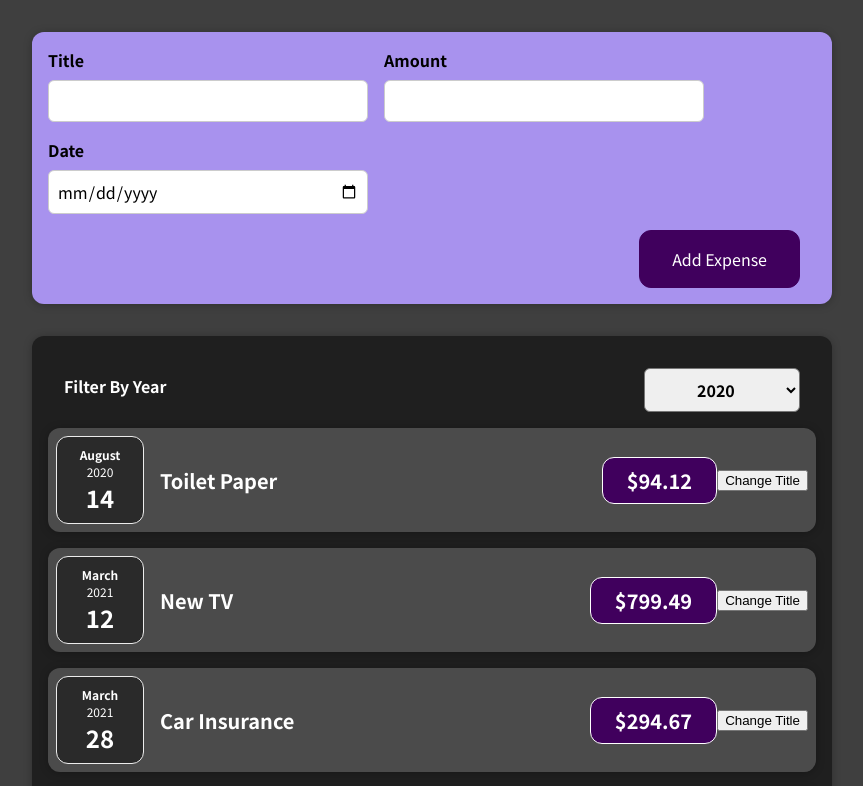
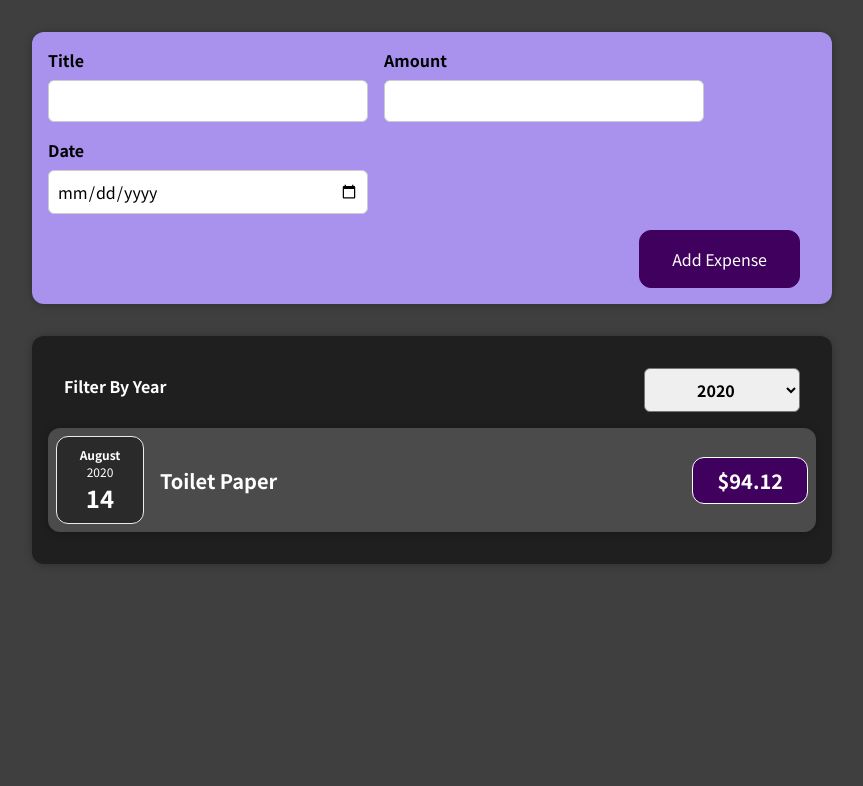
Before and after one commit to YeshwanthKare/react-complete-guide, a React (Create React App) app: page / in a window 1280 px wide. Shown: the top 786 px of the page, without its empty margins (208-1071 px from the left). Built offline with nearby package versions, Linux system fonts and the light colour scheme.

Commit message:
ADD: filtered expenses with respective years

```diff
--- a/src/App.js
+++ b/src/App.js
@@ -1,9 +1,8 @@
-import React from "react";
+import React, { useState } from "react";
 import Expenses from "./components/Expenses/Expenses";
 import NewExpense from "./components/NewExpense/NewExpense";
 
-function App() {
-  const expenses = [
+const DUMMY_EXPENSES = [
   {
     id: "e1",
     title: "Toilet Paper",
@@ -25,8 +24,13 @@ function App() {
   },
 ];
 
+function App() {
+  const [expenses, setExpenses] = useState(DUMMY_EXPENSES);
+
   const onSaveExpenseHandler = (expense) => {
-    console.log(expense);
+    setExpenses((prevState) => {
+      return [expense, ...prevState];
+    });
   };
 
   return (
--- a/src/components/Expenses/ExpenseItem.js
+++ b/src/components/Expenses/ExpenseItem.js
@@ -1,24 +1,25 @@
-import React, { useState } from "react";
+import React from "react";
 import ExpenseDate from "./ExpenseDate";
 import Card from "../UI/Card";
 import "./ExpenseItem.css";
 
 const ExpenseItem = (props) => {
-  const [title, setTitle] = useState(props.title);
+  // const [title, setTitle] = useState(props.title);
 
-  const clickHandler = () => {
-    setTitle("Updated!");
-    console.log("Click...!");
-  };
+  // const clickHandler = () => {
+  //   setTitle("Updated!");
+  //   console.log("Click...!");
+
+  // };
 
   return (
     <Card className="expense-item">
       <ExpenseDate date={props.date} />
       <div className="expense-item__description">
-        <h2>{title}</h2>
+        <h2>{props.title}</h2>
         <div className="expense-item__price">${props.amount}</div>
       </div>
-      <button onClick={clickHandler}>Change Title</button>
+      {/* <button onClick={clickHandler}>Change Title</button> */}
     </Card>
   );
 };
--- a/src/components/Expenses/Expenses.js
+++ b/src/components/Expenses/Expenses.js
@@ -18,9 +18,13 @@ const Expenses = (props) => {
           selected={selectedYear}
           yearPicked={pickedYearHandler}
         />
-        {props.expenses.map((expense, index) => (
+        {props.expenses
+          .filter((expense) => {
+            return expense.date.getFullYear().toString() === selectedYear;
+          })
+          .map((expense) => (
             <ExpenseItem
-            key={index}
+              key={expense.id}
               title={expense.title}
               amount={expense.amount}
               date={expense.date}
--- a/src/components/NewExpense/ExpenseForm.js
+++ b/src/components/NewExpense/ExpenseForm.js
@@ -31,7 +31,7 @@ const ExpenseForm = (props) => {
 
     const expenseData = {
       title: enteredTitle,
-      date: new Date(enteredDate).toLocaleString(),
+      date: new Date(enteredDate),
       amount: enteredAmount,
     };
 
```
Lines whose indentation alone changed are shown as unchanged.
